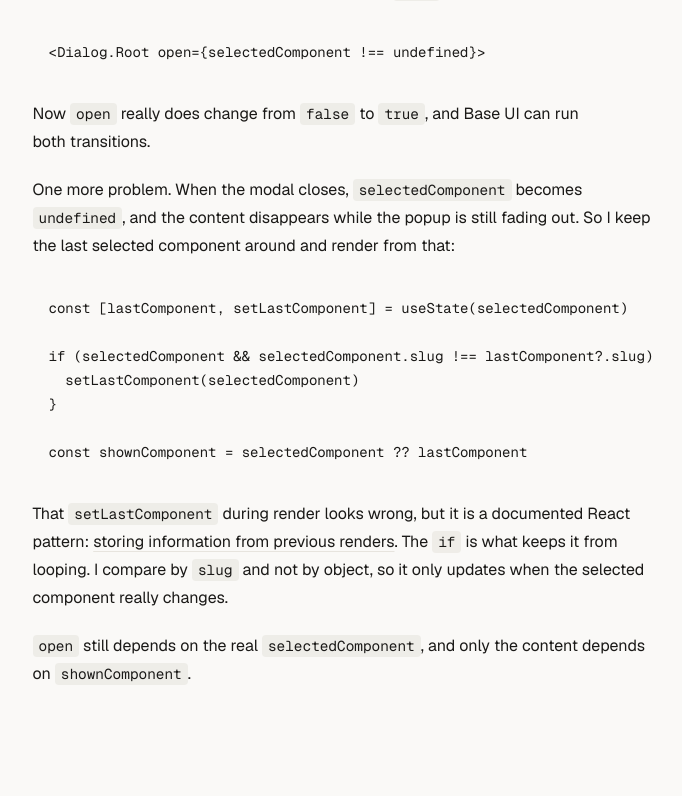
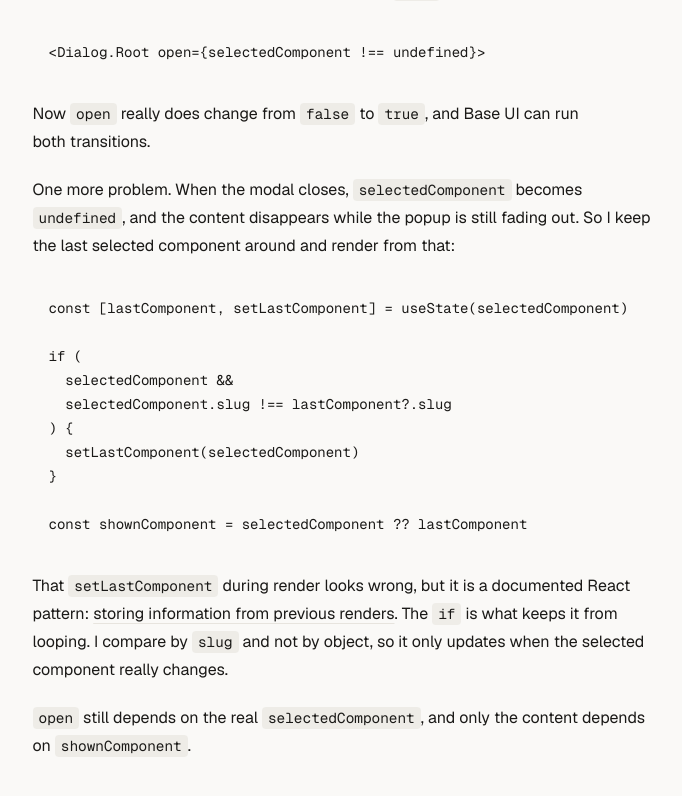
Before and after one commit to cagndz/agundez-me, a Next.js app: page /writing/base-ui-dialog-mounts-open in a window 1280 px wide. Shown: the part 1833-2629 px from the top of the page, without its empty margins (288-970 px from the left). Built offline with nearby package versions, Linux system fonts and the light colour scheme.

Commit message:
fix(writing): meet contrast in code blocks and fit them to the column (#27)

```diff
--- a/next.config.ts
+++ b/next.config.ts
@@ -12,7 +12,7 @@ const nextConfig: NextConfig = {
 const withMDX = createMDX({
 	options: {
 		// Turbopack needs plugins by name (string) with serializable options.
-		rehypePlugins: [['rehype-pretty-code', { theme: 'vitesse-light' }]],
+		rehypePlugins: [['rehype-pretty-code', { theme: 'github-light-default' }]],
 	},
 })
 
--- a/src/app/globals.css
+++ b/src/app/globals.css
@@ -79,6 +79,14 @@
 	}
 }
 
+/* Thin, quiet scrollbar for areas that scroll sideways (code blocks).
+   The thumb is the muted text color at 40%, the track stays invisible. */
+@utility scrollbar-thin {
+	scrollbar-width: thin;
+	scrollbar-color: color-mix(in oklab, var(--color-muted) 40%, transparent)
+		transparent;
+}
+
 @layer components {
 	@keyframes reveal {
 		from {
--- a/src/mdx-components.tsx
+++ b/src/mdx-components.tsx
@@ -39,7 +39,7 @@ const components: MDXComponents = {
 	),
 	pre: (props) => (
 		<pre
-			className='mt-5 overflow-x-auto rounded-xs p-4 font-mono text-sm leading-6'
+			className='mt-5 scrollbar-thin overflow-x-auto overscroll-x-contain rounded-xs p-4 font-mono text-sm leading-6'
 			{...props}
 		/>
 	),
```
Also changed, not shown: src/content/writing/base-ui-dialog-mounts-open.mdx (+4 -1 lines), 1 other file (tests, documents, lock files or other folders).
